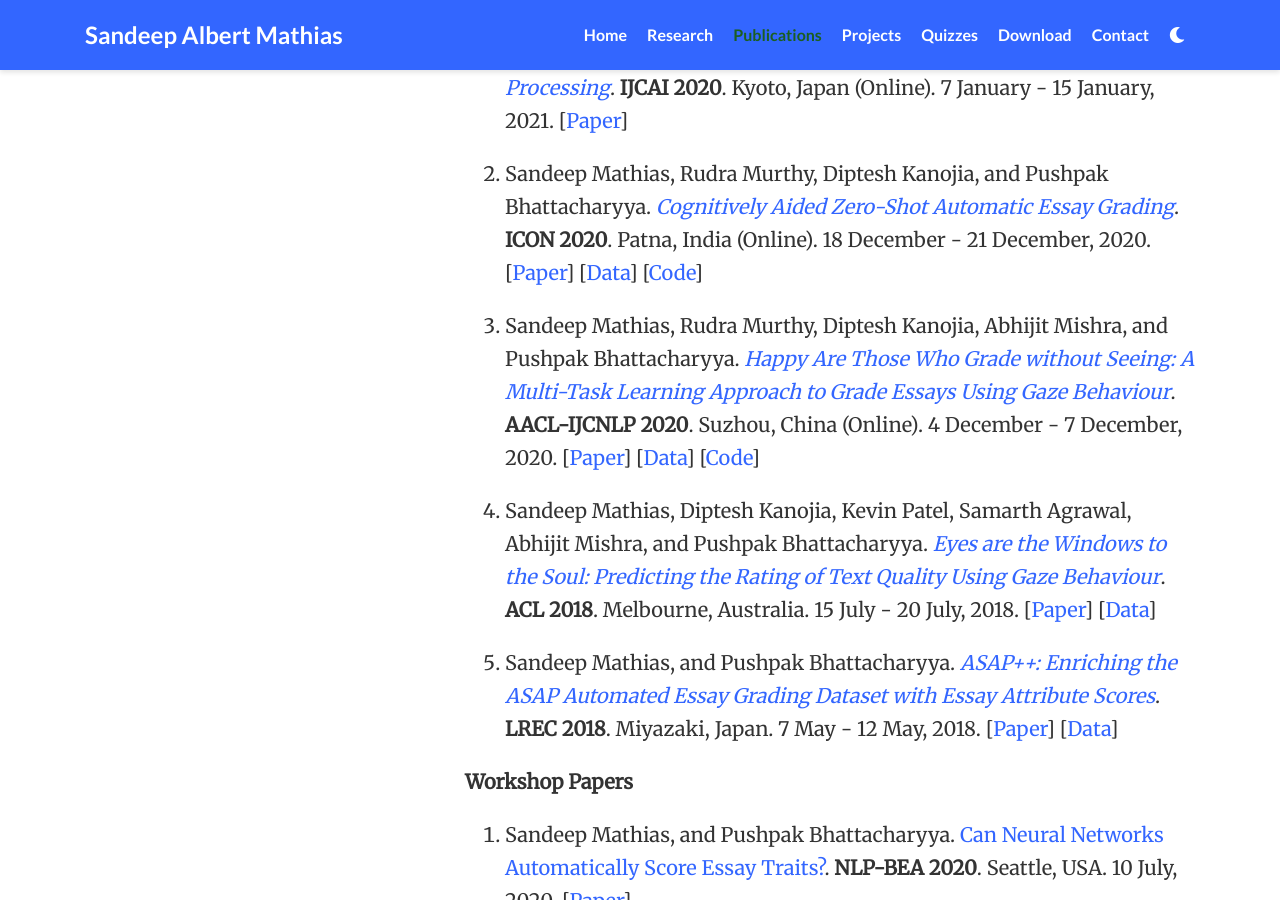
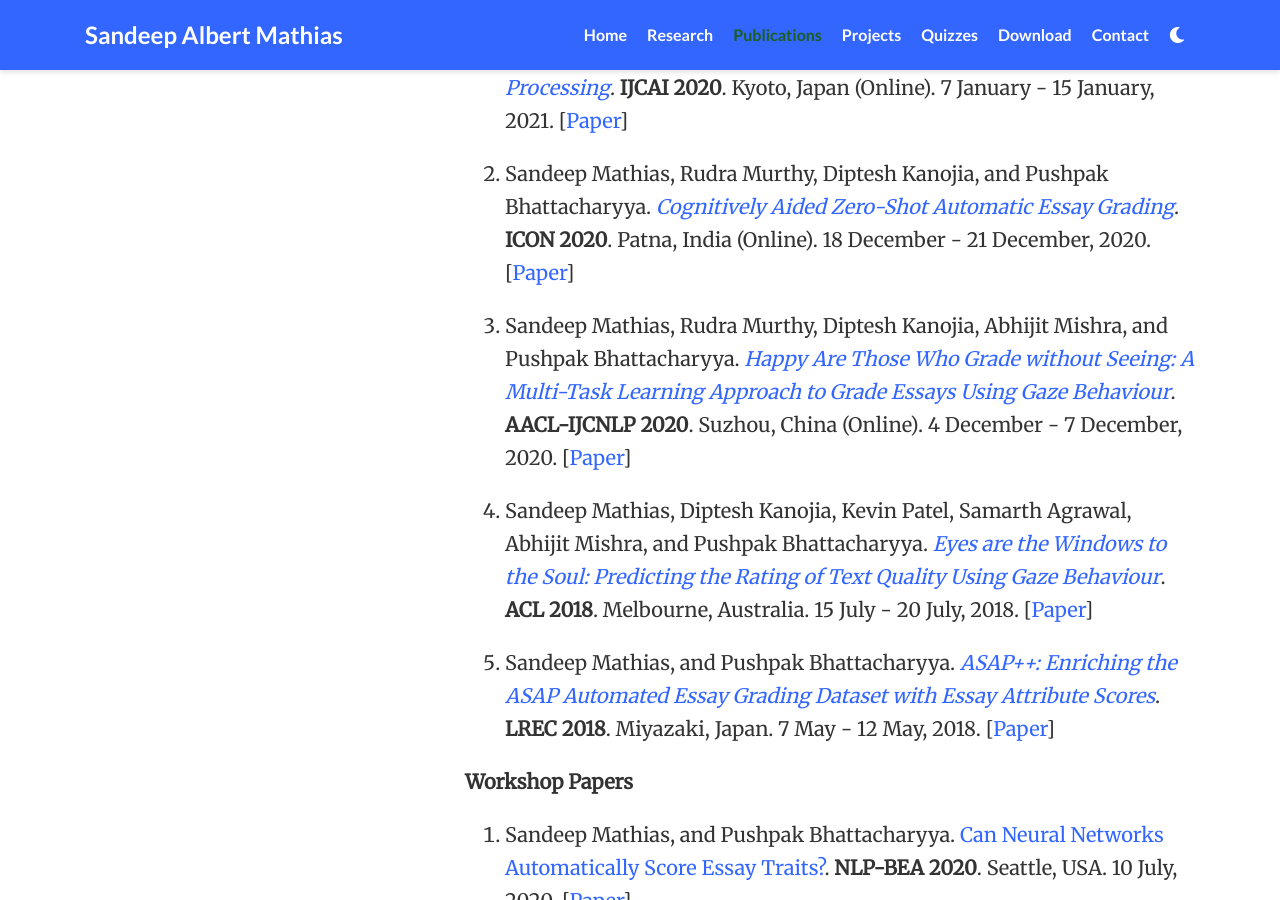
Before and after one commit to lwsam/lwsam.github.io, a Jekyll site: the page index.html, which Jekyll copies as it is, in a window 1280 px wide and 900 px high, scrolled down 1566 px. Built offline with Jekyll 4.4.1, drawn with Linux system fonts in a browser that asks for light colours; nearby versions of some CDN libraries; Markdown is read by kramdown in place of the engine named in the settings; a style sheet for code colours, icons or effects is not loaded.

Commit message:
Update index.html

```diff
--- a/index.html
+++ b/index.html
@@ -30,7 +30,7 @@
   <meta property="og:site_name" content="Sandeep Albert Mathias">
   <meta property="og:url" content="http://lwsam.github.io/">
   <meta property="og:title" content="Sandeep Albert Mathias">
-  <meta property="og:description" content="Machine Learning Scientist"><meta property="og:image" content="http://lwsam.github.io/img/Sandeep.jpg">
+  <meta property="og:description" content="Machine Learning Scientist"><meta property="og:image" content="http://lwsam.github.io/img/abhijit.png">
   <meta property="og:locale" content="en-us">
   <title>Sandeep Albert Mathias</title>
 </head>
@@ -112,7 +112,7 @@
 <div class="row" itemprop="author" itemscope itemtype="http://schema.org/Person" itemref="person-email person-telephone person-address">
   <div class="col-12 col-lg-4">
     <div id="profile">
-      <img class="portrait" src="/img/Sandeep.jpg" itemprop="image" alt="Avatar">
+      <img class="portrait" src="/author/admin/avatar_hubb2c956fd6b334cc6677b6ef766eb91b_1116491_250x250_fill_lanczos_center_2.png" itemprop="image" alt="Avatar">
       <div class="portrait-title">
         <h2 itemprop="name">Sandeep Albert Mathias</h2>
         <h3 itemprop="jobTitle">Ph.D. Student</h3>
@@ -234,16 +234,16 @@
 	<p>Sandeep Mathias, Diptesh Kanojia, Abhijit Mishra, and Pushpak Bhattacharyya. <a href= "https://www.ijcai.org/Proceedings/2020/683"><em>A Survey on Using Gaze Behaviour for Natural Language Processing</em></a>. <strong>IJCAI 2020</strong>. Kyoto, Japan (Online). 7 January - 15 January, 2021. [<a href="papers/ijcai20-gaze-survey.pdf">Paper</a>]</p>
 </li>
 <li>
-	<p>Sandeep Mathias, Rudra Murthy, Diptesh Kanojia, and Pushpak Bhattacharyya. <a href="papers/icon20-cognitive-0shot-AEG.pdf"><em>Cognitively Aided Zero-Shot Automatic Essay Grading</em></a>. <strong>ICON 2020</strong>. Patna, India (Online). 18 December - 21 December, 2020. [<a href="papers/icon20-cognitive-0shot-AEG.pdf">Paper</a>] [<a href="http://www.cfilt.iitb.ac.in/cognitive-nlp/">Data</a>] [<a href="https://github.com/lwsam/ASAP-Gaze">Code</a>]</p>
+	<p>Sandeep Mathias, Rudra Murthy, Diptesh Kanojia, and Pushpak Bhattacharyya. <a href="papers/icon20-cognitive-0shot-AEG.pdf"><em>Cognitively Aided Zero-Shot Automatic Essay Grading</em></a>. <strong>ICON 2020</strong>. Patna, India (Online). 18 December - 21 December, 2020. [<a href="papers/icon20-cognitive-0shot-AEG.pdf">Paper</a>]</p>
 </li>
 <li>
-	<p>Sandeep Mathias, Rudra Murthy, Diptesh Kanojia, Abhijit Mishra, and Pushpak Bhattacharyya. <a href="https://www.aclweb.org/anthology/2020.aacl-main.86/"><em>Happy Are Those Who Grade without Seeing: A Multi-Task Learning Approach to Grade Essays Using Gaze Behaviour</em></a>. <strong>AACL-IJCNLP 2020</strong>. Suzhou, China (Online). 4 December - 7 December, 2020. [<a href="papers/aacl-ijcnlp20-cognitive-AEG.pdf">Paper</a>] [<a href="http://www.cfilt.iitb.ac.in/cognitive-nlp/">Data</a>] [<a href="https://github.com/lwsam/ASAP-Gaze">Code</a>]</p>
+	<p>Sandeep Mathias, Rudra Murthy, Diptesh Kanojia, Abhijit Mishra, and Pushpak Bhattacharyya. <a href="https://www.aclweb.org/anthology/2020.aacl-main.86/"><em>Happy Are Those Who Grade without Seeing: A Multi-Task Learning Approach to Grade Essays Using Gaze Behaviour</em></a>. <strong>AACL-IJCNLP 2020</strong>. Suzhou, China (Online). 4 December - 7 December, 2020. [<a href="papers/aacl-ijcnlp20-cognitive-AEG.pdf">Paper</a>]</p>
 </li>
 <li>
-	<p>Sandeep Mathias, Diptesh Kanojia, Kevin Patel, Samarth Agrawal, Abhijit Mishra, and Pushpak Bhattacharyya. <a href="https://www.aclweb.org/anthology/P18-1219/"><em>Eyes are the Windows to the Soul: Predicting the Rating of Text Quality Using Gaze Behaviour</em></a>. <strong>ACL 2018</strong>. Melbourne, Australia. 15 July - 20 July, 2018. [<a href="papers/acl18-text-quality.pdf">Paper</a>] [<a href="http://www.cfilt.iitb.ac.in/cognitive-nlp/">Data</a>]</p>
+	<p>Sandeep Mathias, Diptesh Kanojia, Kevin Patel, Samarth Agrawal, Abhijit Mishra, and Pushpak Bhattacharyya. <a href="https://www.aclweb.org/anthology/P18-1219/"><em>Eyes are the Windows to the Soul: Predicting the Rating of Text Quality Using Gaze Behaviour</em></a>. <strong>ACL 2018</strong>. Melbourne, Australia. 15 July - 20 July, 2018. [<a href="papers/acl18-text-quality.pdf">Paper</a>]</p>
 </li>
 <li>
-	<p>Sandeep Mathias, and Pushpak Bhattacharyya. <a href="https://www.aclweb.org/anthology/L18-1187/"><em>ASAP++: Enriching the ASAP Automated Essay Grading Dataset with Essay Attribute Scores</em></a>. <strong>LREC 2018</strong>. Miyazaki, Japan. 7 May - 12 May, 2018. [<a href="papers/lrec18-asap++.pdf">Paper</a>] [<a href="http://www.cfilt.iitb.ac.in/~egdata/">Data</a>]</p>
+	<p>Sandeep Mathias, and Pushpak Bhattacharyya. <a href="https://www.aclweb.org/anthology/L18-1187/"><em>ASAP++: Enriching the ASAP Automated Essay Grading Dataset with Essay Attribute Scores</em></a>. <strong>LREC 2018</strong>. Miyazaki, Japan. 7 May - 12 May, 2018. [<a href="papers/lrec18-asap++.pdf">Paper</a>]</p>
 </li>
 </ol>
 <p><strong>Workshop Papers</strong></p>
```
